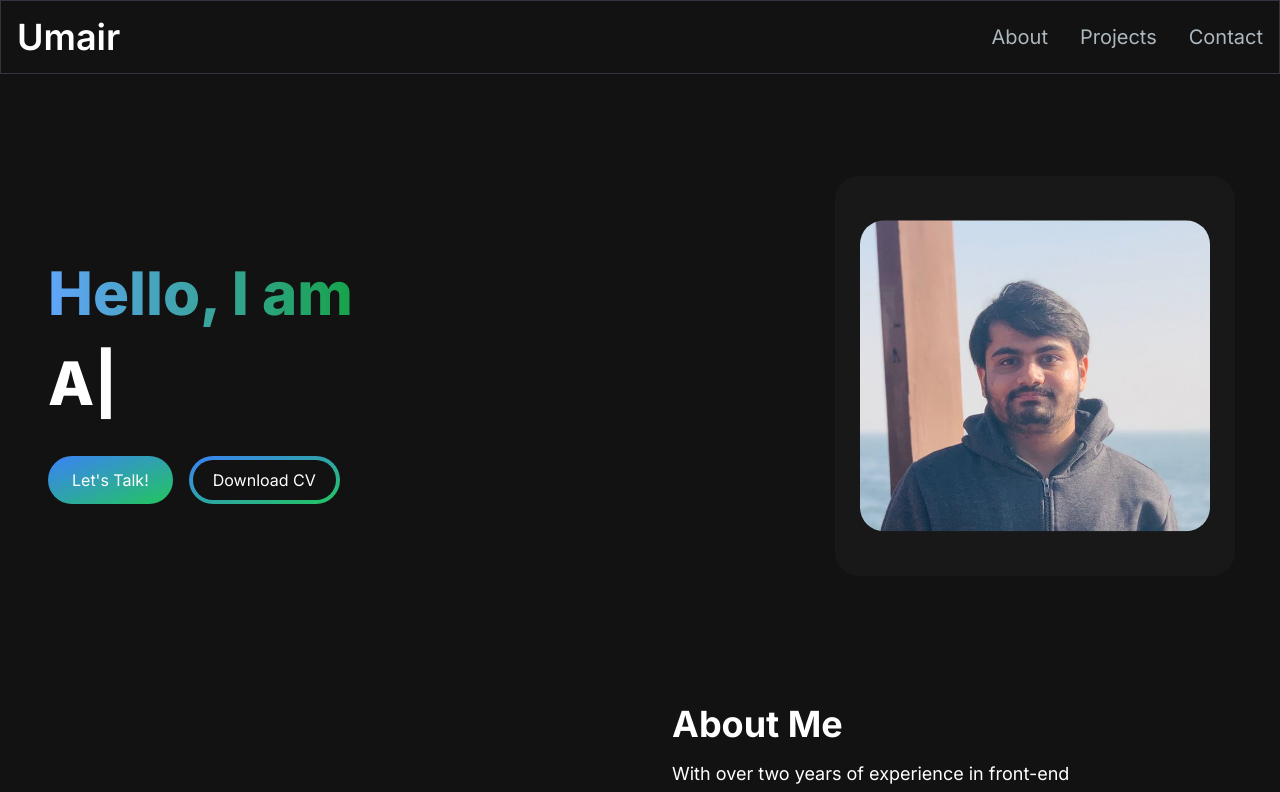
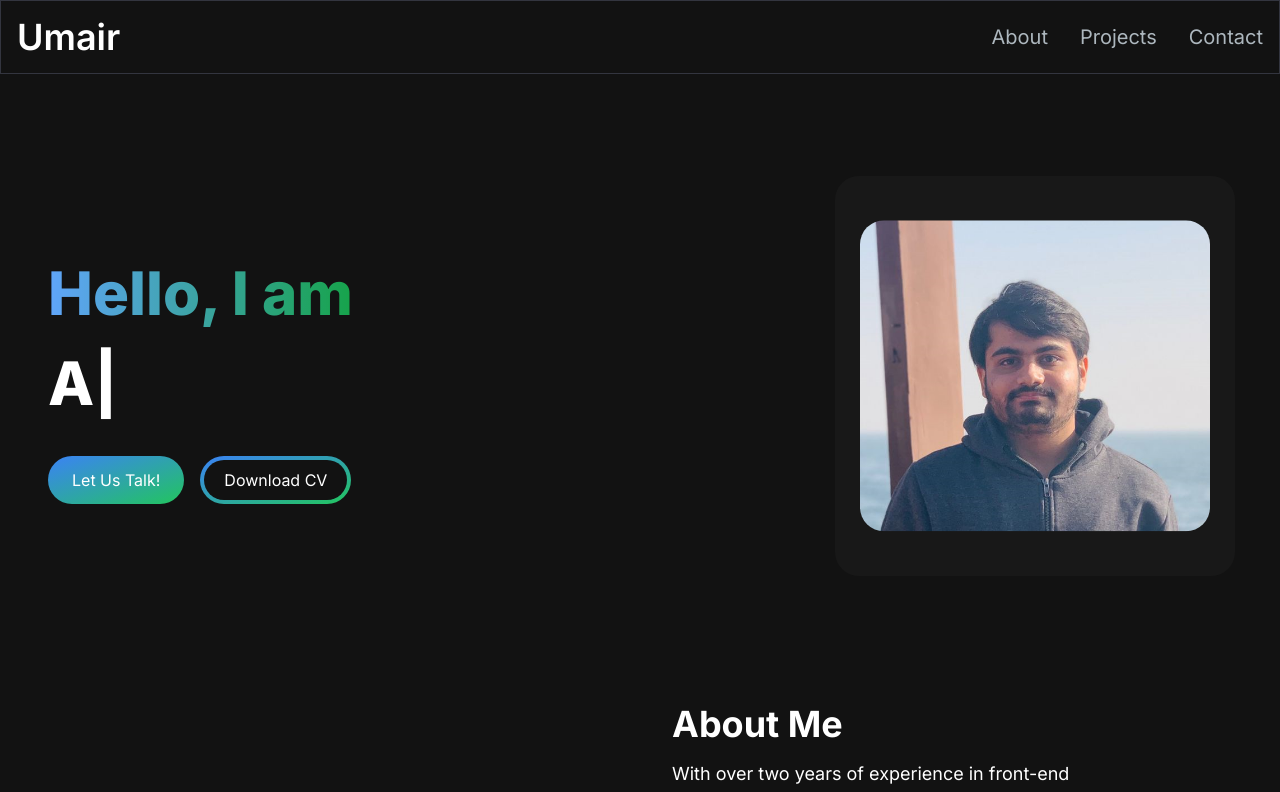
Before and after one commit to screamEagles/portfolio-website, a Next.js app: page / in a window 1280 px wide. Shown: the top 792 px of the page. Built offline with nearby package versions, Linux system fonts and the light colour scheme.

Commit message:
a minor bug encountered

```diff
--- a/src/app/components/AboutSection.jsx
+++ b/src/app/components/AboutSection.jsx
@@ -25,7 +25,7 @@ const TAB_DATA = [
     content: (
       <ul className="list-none pl-2">
         <li>NEDUET Karachi (2020 - 2024)</li>
-        <li>Saint Patrick's High School Karachi (2007 - 2020)</li>
+        <li>Saint Patricks High School Karachi (2007 - 2020)</li>
       </ul>
     ),
   },
--- a/src/app/components/HeroSection.jsx
+++ b/src/app/components/HeroSection.jsx
@@ -41,7 +41,7 @@ const HeroSection = () => {
               href="/#contact"
               className="px-6 inline-block py-3 w-full sm:w-fit rounded-full mr-4 bg-gradient-to-br from-primary-500 to-secondary-500 hover:bg-slate-200 text-white"
             >
-              Let's Talk!
+              Let Us Talk!
             </Link>
             <Link
               href="/umair_shakeel.pdf"
```
